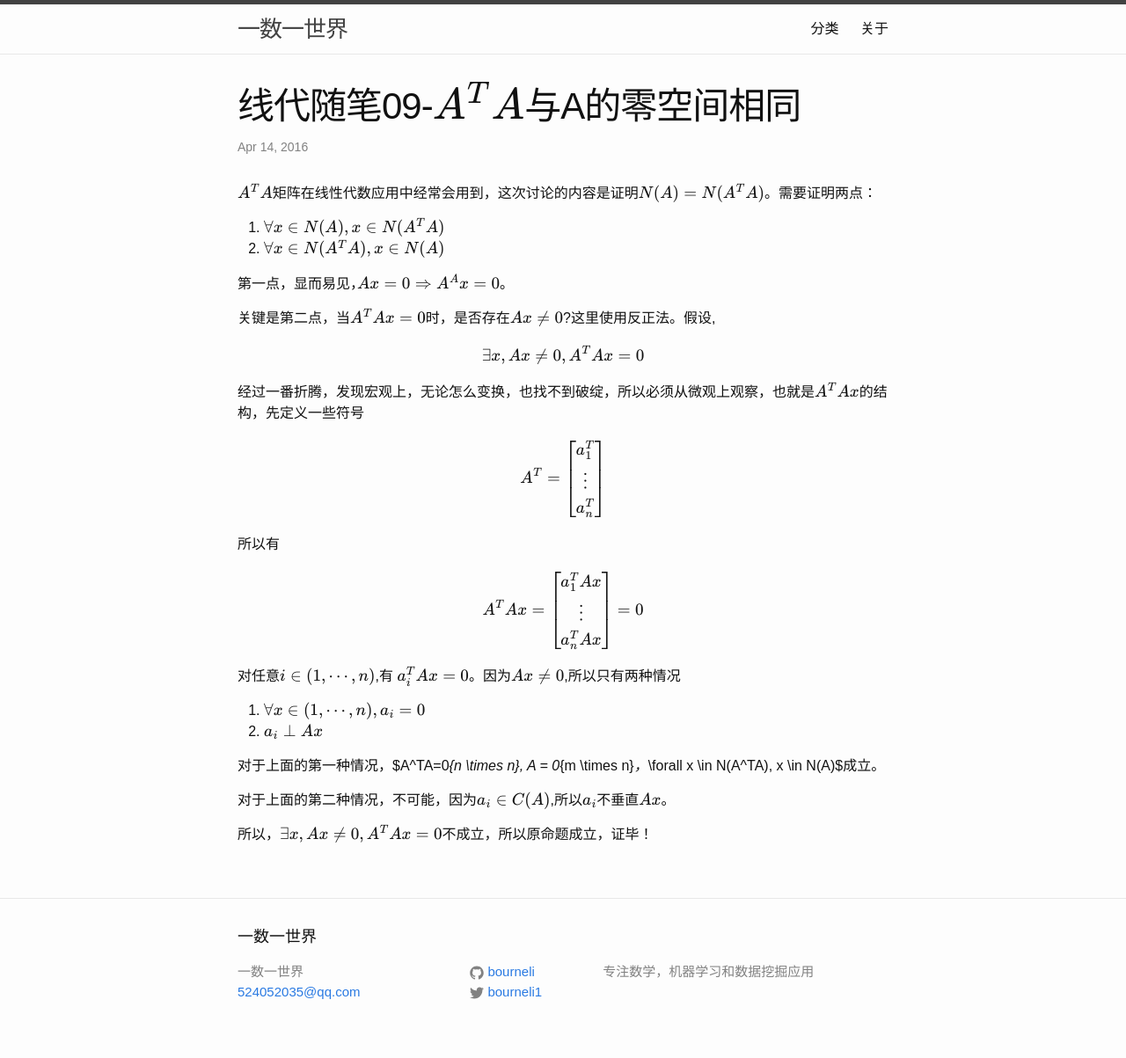
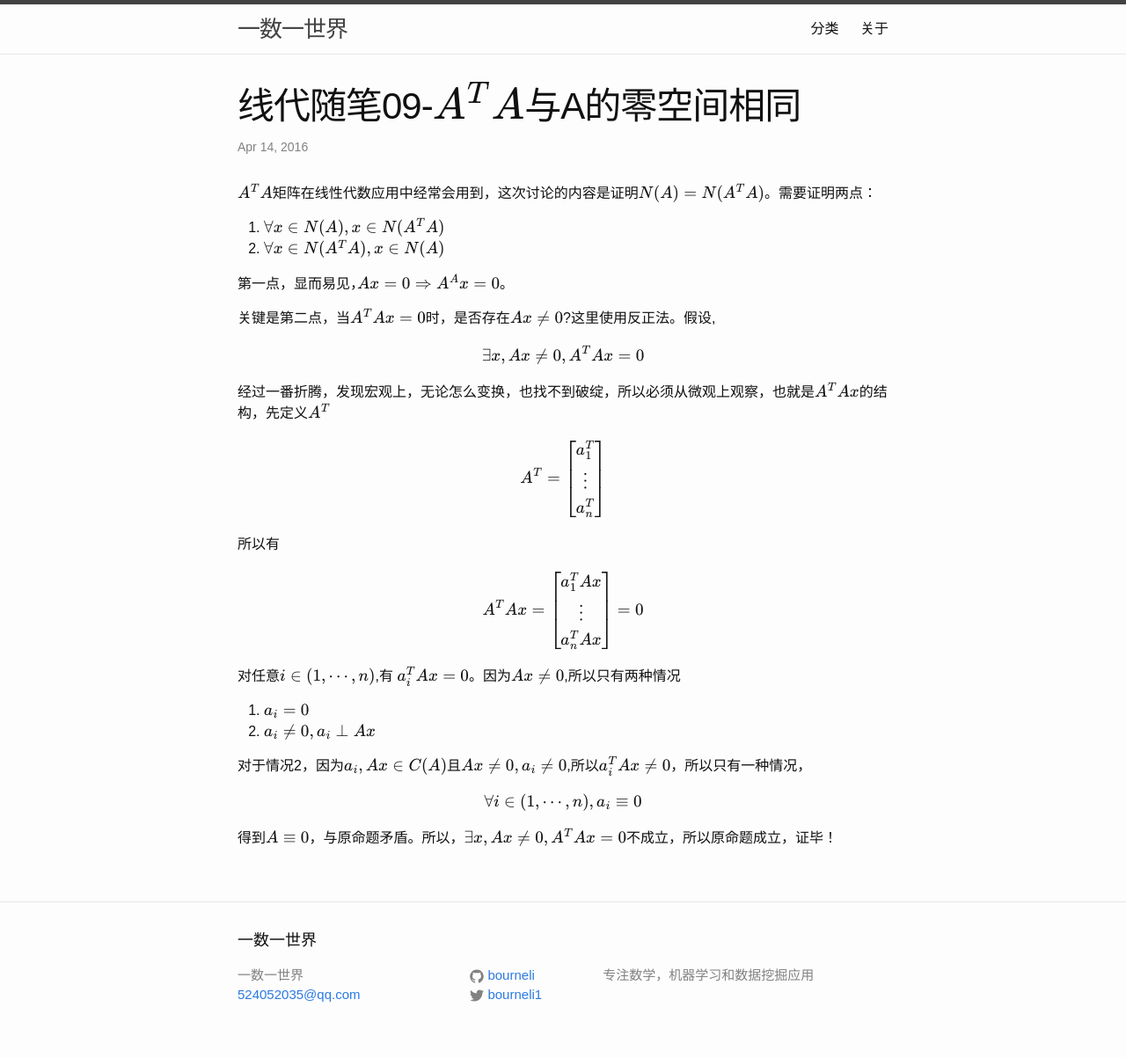
Before and after one commit to bourneli/bourneli.github.io, a Jekyll site: the page built from _posts/2016-04-14-linear-algebra-09-null-space-for-ata-and-a.md, in a window 1280 px wide. Shown: the whole page at 88% size. Built offline with Jekyll 4.4.1, drawn with Linux system fonts in a browser that asks for light colours; formulas are drawn with MathJax 3; comment, search, counter and statistics services are not loaded.

Commit message:
update linear algebra 9

```diff
--- a/_posts/2016-04-14-linear-algebra-09-null-space-for-ata-and-a.md
+++ b/_posts/2016-04-14-linear-algebra-09-null-space-for-ata-and-a.md
@@ -15,7 +15,7 @@ $A^TA$矩阵在线性代数应用中经常会用到，这次讨论的内容是
 
 $$ \exists x, Ax \ne 0, A^TAx=0 $$
 
-经过一番折腾，发现宏观上，无论怎么变换，也找不到破绽，所以必须从微观上观察，也就是$A^TAx$的结构，先定义一些符号
+经过一番折腾，发现宏观上，无论怎么变换，也找不到破绽，所以必须从微观上观察，也就是$A^TAx$的结构，先定义$A^T$
 
 $$
 	A^T = \begin{bmatrix} a_1^T \\ \vdots \\ a_n^T \end{bmatrix}
@@ -29,11 +29,11 @@ $$
 
 对任意$i \in (1, \cdots, n) $,有 $a_i^TAx=0$。因为$Ax \ne 0$,所以只有两种情况
 
-1. $\forall x \in (1,\cdots, n), a_i = 0$
-2. $a_i \perp Ax$
+1. $a_i = 0$
+2. $a_i \ne 0, a_i \perp Ax$
 
-对于上面的第一种情况，$A^TA=0_{n \times n}, A = 0_{m \times n}$，$\forall x \in N(A^TA), x \in N(A)$成立。
+对于情况2，因为$a_i, Ax \in C(A)$且$Ax \ne 0, a_i \ne 0$,所以$a_i^TAx \ne 0$，所以只有一种情况，
 
-对于上面的第二种情况，不可能，因为$a_i \in C(A)$,所以$a_i$不垂直$Ax$。
+$$\forall i \in (1, \cdots, n), a_i \equiv 0$$
 
-所以，$$ \exists x, Ax \ne 0, A^TAx=0 $$不成立，所以原命题成立，证毕！
+得到$A \equiv 0$，与原命题矛盾。所以，$ \exists x, Ax \ne 0, A^TAx=0 $不成立，所以原命题成立，证毕！
```
